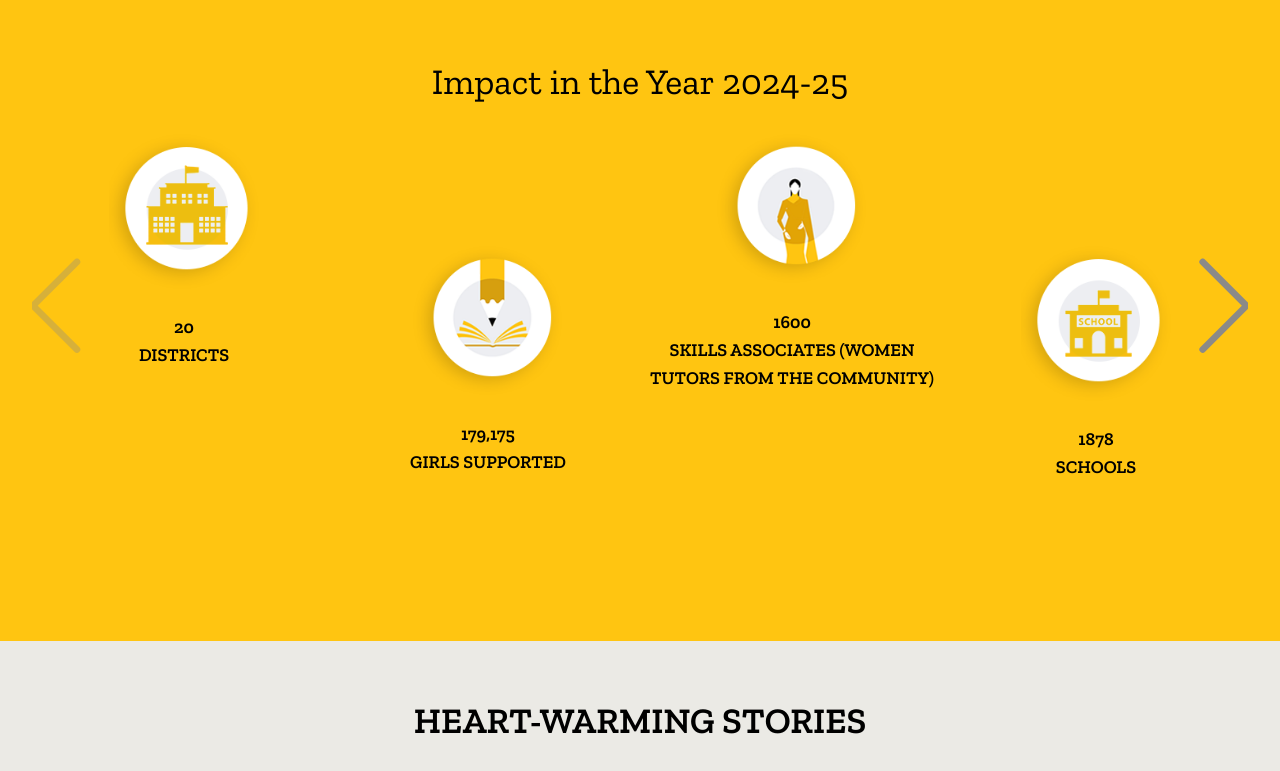
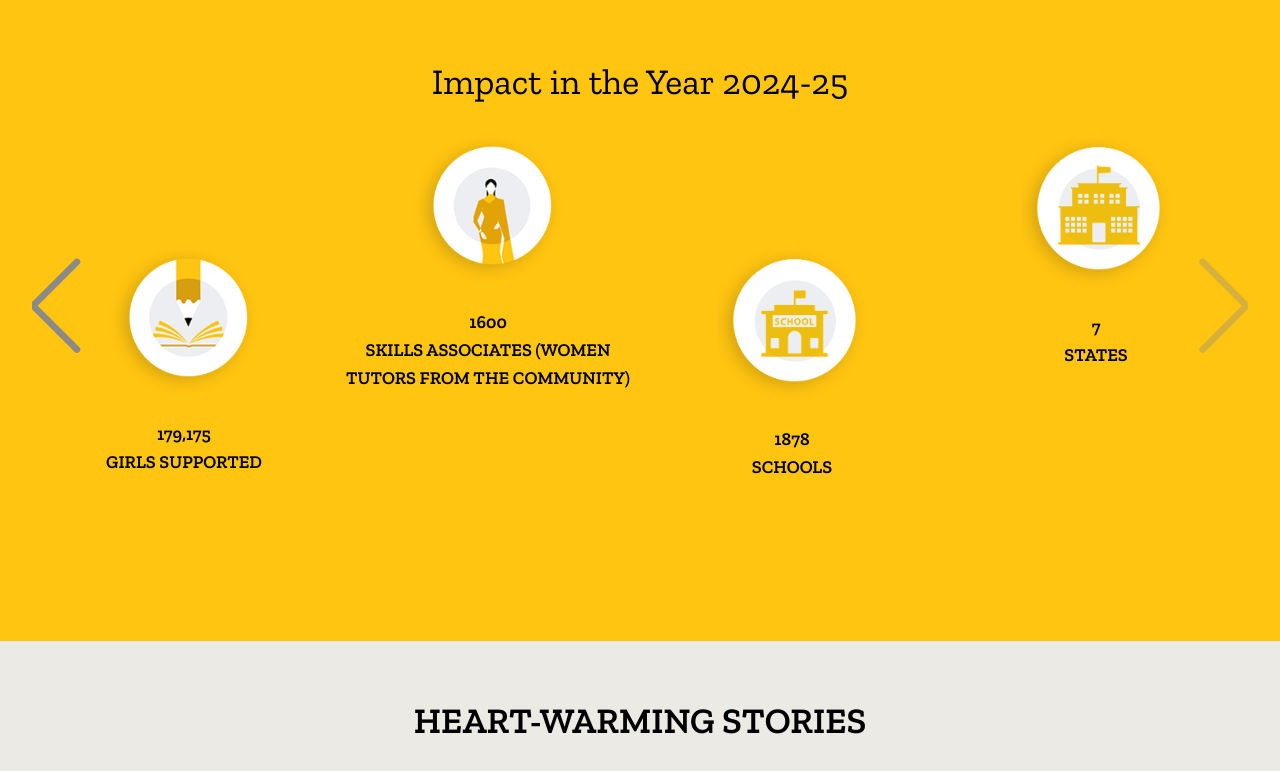
Before and after one commit to grimwebdeveloper/MARG-NGO-Project-Reboot, a Next.js app: page / in a window 1280 px wide. Shown: the part 1420-2191 px from the top of the page. Built offline with nearby package versions, Linux system fonts and the light colour scheme.

Commit message:
minhaj code fixed

```diff
--- a/src/components/slide/Slide.js
+++ b/src/components/slide/Slide.js
@@ -53,7 +53,7 @@ export default function Slide() {
           spaceBetween={50}
           slidesPerView={3}
           navigation
-          autoplay={{ delay: 200500, disableOnInteraction: false }}
+          autoplay={{ delay: 3500, disableOnInteraction: false }}
           breakpoints={{
             320: {
               slidesPerView: 1,
--- a/src/components/sponsor/Sponsors.js
+++ b/src/components/sponsor/Sponsors.js
@@ -20,7 +20,7 @@ const Sponsors = () => {
           spaceBetween={50}
           slidesPerView={3}
           navigation
-          autoplay={{ delay: 200500, disableOnInteraction: false }}
+          autoplay={{ delay: 3500, disableOnInteraction: false }}
           breakpoints={{
             320: {
               slidesPerView: 1,
```
